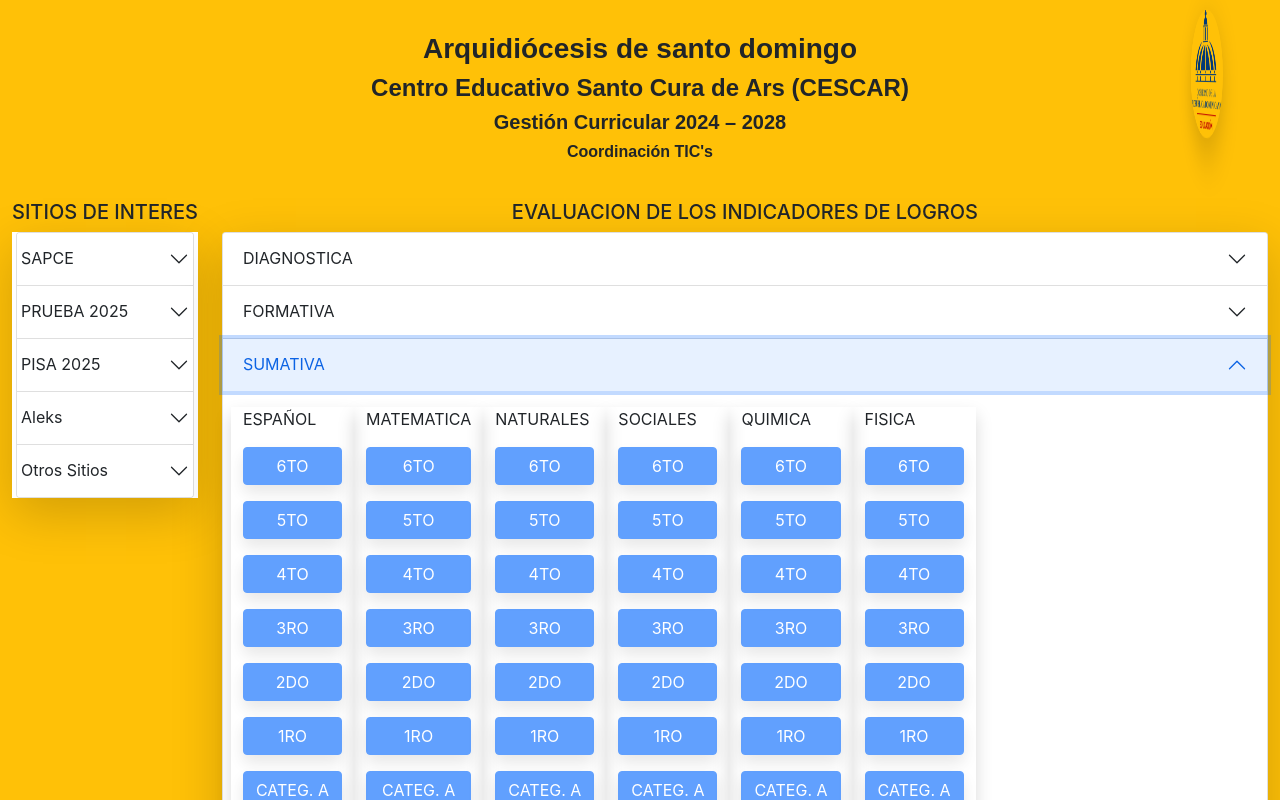
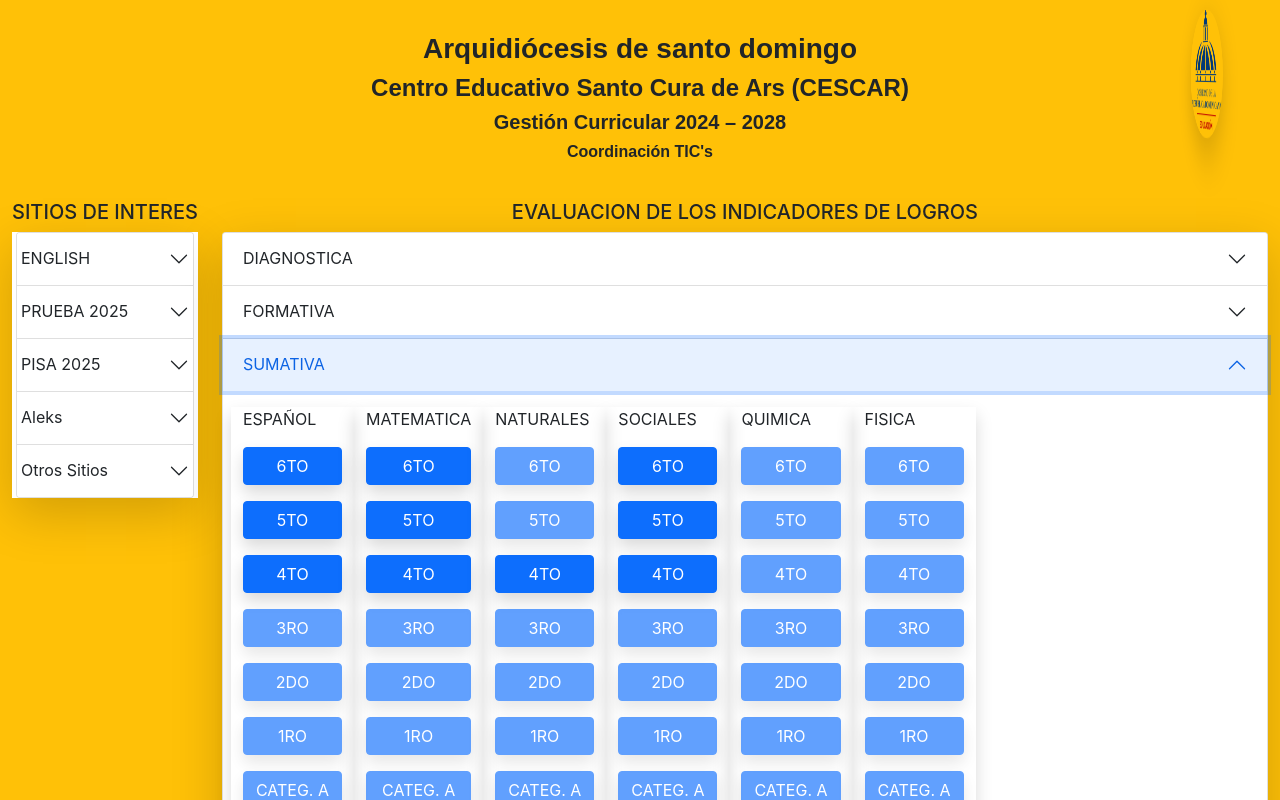
Before and after one commit to cescarsoporte/web, a React (Create React App) app: page / in a window 1280 px wide. Both pictures are taken after a click on the tab "SUMATIVA". Shown: the top 800 px of the page. Built offline with nearby package versions, Linux system fonts and the light colour scheme.

Commit message:
Sumativa added raudy

```diff
--- a/src/components/Sitios.js
+++ b/src/components/Sitios.js
@@ -117,7 +117,7 @@ const pisaLinks = [
       <ul className="bg-white px-1 shadow-lg text-start">
         <li>
           <div id="accordion-2" className="accordion" role="tablist">
-			<AccordionItem id="1" title="SAPCE" links={sapceLinks} />
+			<AccordionItem id="1" title="ENGLISH" links={sapceLinks} />
 			<AccordionItem id="2" title="PRUEBA 2025" links={prueba2025Links} />
             <AccordionItem id="3" title="PISA 2025" links={pisaLinks} />
             <AccordionItem id="4" title="Aleks" links={aleksLinks} />
--- a/src/components/SumativaSec.js
+++ b/src/components/SumativaSec.js
@@ -6,9 +6,9 @@ const SumativaSec = () => {
                   <div className="col-1 col-sm-2 secundaria shadow w-auto">
                         <p>ESPAÑOL</p>
                         <ul className="list-unstyled">
-                            <li><a className="btn btn-primary disabled shadow w-100" href="#" target="_blank" title="EVALUACION SUMATIVA DE LENGUA ESPAÑOLA CENTRO EDUCATIVO SANTO CURA DE ARS">6TO</a></li><p />
-                            <li><a className="btn btn-primary disabled shadow w-100" href="#" target="_blank" title="EVALUACION SUMATIVA DE LENGUA ESPAÑOLA CENTRO EDUCATIVO SANTO CURA DE ARS">5TO</a></li><p />
-                            <li><a className="btn btn-primary disabled shadow w-100" href="#" target="_blank" title="EVALUACION SUMATIVA DE LENGUA ESPAÑOLA CENTRO EDUCATIVO SANTO CURA DE ARS">4TO</a></li><p />
+                            <li><a className="btn btn-primary shadow w-100" href="https://docs.google.com/forms/d/e/1FAIpQLSdQo-I8aByBqVNL4tdVja3oJsYUTZXC2byoTtNfJym7DZSy3w/viewform?usp=sharing" target="_blank" title="EVALUACION SUMATIVA DE LENGUA ESPAÑOLA CENTRO EDUCATIVO SANTO CURA DE ARS">6TO</a></li><p />
+                            <li><a className="btn btn-primary shadow w-100" href="https://docs.google.com/forms/d/e/1FAIpQLSezq57rdC7mdDuuY7AmqdXZ0YVvhE8OjeP3kpcfuo5w9DkwfA/viewform?usp=sharing" target="_blank" title="EVALUACION SUMATIVA DE LENGUA ESPAÑOLA CENTRO EDUCATIVO SANTO CURA DE ARS">5TO</a></li><p />
+                            <li><a className="btn btn-primary shadow w-100" href="https://docs.google.com/forms/d/e/1FAIpQLSeKc0g9zE6rg3v-9lzRm-7oUNzkHQuDL51DWJblUljey2vmqw/viewform?usp=sharing" target="_blank" title="EVALUACION SUMATIVA DE LENGUA ESPAÑOLA CENTRO EDUCATIVO SANTO CURA DE ARS">4TO</a></li><p />
                             <li><a className="btn btn-primary disabled shadow w-100" href="#" target="_blank" title="EVALUACION SUMATIVA DE LENGUA ESPAÑOLA CENTRO EDUCATIVO SANTO CURA DE ARS">3RO</a></li><p />
                             <li><a className="btn btn-primary disabled shadow w-100" href="#" target="_blank" title="EVALUACION SUMATIVA DE LENGUA ESPAÑOLA CENTRO EDUCATIVO SANTO CURA DE ARS">2DO</a></li><p />
                             <li><a className="btn btn-primary disabled shadow w-100" href="#" target="_blank" title="EVALUACION SUMATIVA DE LENGUA ESPAÑOLA CENTRO EDUCATIVO SANTO CURA DE ARS">1RO</a></li><p />
@@ -18,9 +18,9 @@ const SumativaSec = () => {
                     <div className="col-1 col-sm-2 secundaria shadow w-auto">
                         <p>MATEMATICA</p>
                         <ul className="list-unstyled">
-                            <li><a className="btn btn-primary disabled shadow w-100" href="#" target="_blank" title="EVALUACION SUMATIVA DE MATEMATICA-CENTRO EDUCATIVO SANTO CURA DE ARS">6TO</a></li><p />
-                            <li><a className="btn btn-primary disabled shadow w-100" href="#" target="_blank" title="EVALUACION SUMATIVA DE MATEMATICA-CENTRO EDUCATIVO SANTO CURA DE ARS">5TO</a></li><p />
-                            <li><a className="btn btn-primary disabled shadow w-100" href="#" target="_blank" title="EVALUACION SUMATIVA DE MATEMATICA-CENTRO EDUCATIVO SANTO CURA DE ARS">4TO</a></li><p />
+                            <li><a className="btn btn-primary shadow w-100" href="https://docs.google.com/forms/d/e/1FAIpQLSeHmYwza4xXlUfSWcUeRkU1afm-Mu94OiVfCOrfZqW_P7hmgg/viewform?usp=sharing" target="_blank" title="EVALUACION SUMATIVA DE MATEMATICA-CENTRO EDUCATIVO SANTO CURA DE ARS">6TO</a></li><p />
+                            <li><a className="btn btn-primary shadow w-100" href="https://docs.google.com/forms/d/e/1FAIpQLSfZv8Ke_D6NPz5Jkr0bCDbn3aX7UAMjGkdyGqCe1bx8VYhKlA/viewform?usp=sharing" target="_blank" title="EVALUACION SUMATIVA DE MATEMATICA-CENTRO EDUCATIVO SANTO CURA DE ARS">5TO</a></li><p />
+                            <li><a className="btn btn-primary shadow w-100" href="https://docs.google.com/forms/d/e/1FAIpQLSfht9J_E4N6yEnaYqk6vJMnHPpXaJYjxQFAhDJEvIPPdMc1Gg/viewform?usp=sharing" target="_blank" title="EVALUACION SUMATIVA DE MATEMATICA-CENTRO EDUCATIVO SANTO CURA DE ARS">4TO</a></li><p />
                             <li><a className="btn btn-primary disabled shadow w-100" href="#" target="_blank" title="EVALUACION SUMATIVA DE MATEMATICA-CENTRO EDUCATIVO SANTO CURA DE ARS">3RO</a></li><p />
                             <li><a className="btn btn-primary disabled shadow w-100" href="#" target="_blank" title="EVALUACION SUMATIVA DE MATEMATICA-CENTRO EDUCATIVO SANTO CURA DE ARS">2DO</a></li><p />
                             <li><a className="btn btn-primary disabled shadow w-100" href="#" target="_blank" title="EVALUACION SUMATIVA DE MATEMATICA-CENTRO EDUCATIVO SANTO CURA DE ARS">1RO</a></li><p />
@@ -32,7 +32,7 @@ const SumativaSec = () => {
                         <ul className="list-unstyled">
                             <li><a className="btn btn-primary disabled shadow w-100" href="#" target="_blank" title="EVALUACION SUMATIVA DE CIENCIAS NATURALES-CENTRO EDUCATIVO SANTO CURA DE ARS">6TO</a></li><p />
                             <li><a className="btn btn-primary disabled shadow w-100" href="#" target="_blank" title="EVALUACION SUMATIVA DE CIENCIAS NATURALES-CENTRO EDUCATIVO SANTO CURA DE ARS">5TO</a></li><p />
-                            <li><a className="btn btn-primary disabled shadow w-100" href="#" target="_blank" title="EVALUACION SUMATIVA DE CIENCIAS NATURALES-CENTRO EDUCATIVO SANTO CURA DE ARS">4TO</a></li><p />
+                            <li><a className="btn btn-primary shadow w-100" href="https://docs.google.com/forms/d/e/1FAIpQLScuh_hcmWXloM8dvrRDS6DQCzaVU--dcHYX18zfnS8xb-X32A/viewform?usp=sharing" target="_blank" title="EVALUACION SUMATIVA DE CIENCIAS NATURALES-CENTRO EDUCATIVO SANTO CURA DE ARS">4TO</a></li><p />
                             <li><a className="btn btn-primary disabled shadow w-100" href="#" target="_blank" title="EVALUACION SUMATIVA DE CIENCIAS NATURALES-CENTRO EDUCATIVO SANTO CURA DE ARS">3RO</a></li><p />
                             <li><a className="btn btn-primary disabled shadow w-100" href="#" target="_blank" title="EVALUACION SUMATIVA DE CIENCIAS NATURALES-CENTRO EDUCATIVO SANTO CURA DE ARS">2DO</a></li><p />
                             <li><a className="btn btn-primary disabled shadow w-100" href="#" target="_blank" title="EVALUACION SUMATIVA DE CIENCIAS NATURALES-CENTRO EDUCATIVO SANTO CURA DE ARS">1RO</a></li><p />
@@ -42,9 +42,9 @@ const SumativaSec = () => {
                     <div className="col-1 col-sm-2 secundaria shadow w-auto">
                         <p>SOCIALES</p>
                         <ul className="list-unstyled">
-                            <li><a className="btn btn-primary disabled shadow w-100" href="#" target="_blank" title="EVALUACION SUMATIVA DE CIENCIAS SOCIALES-CENTRO EDUCATIVO SANTO CURA DE ARS">6TO</a></li><p />
-                            <li><a className="btn btn-primary disabled shadow w-100" href="#" target="_blank" title="EVALUACION SUMATIVA DE CIENCIAS SOCIALES-CENTRO EDUCATIVO SANTO CURA DE ARS">5TO</a></li><p />
-                            <li><a className="btn btn-primary disabled shadow w-100" href="#" target="_blank" title="EVALUACION SUMATIVA DE CIENCIAS SOCIALES-CENTRO EDUCATIVO SANTO CURA DE ARS">4TO</a></li><p />
+                            <li><a className="btn btn-primary shadow w-100" href="https://docs.google.com/forms/d/e/1FAIpQLSf_MyRkY-cd9zL9EVchtKfrIqCtkSl0qq0FC9WvQESyCcnSGw/viewform?usp=sharing" target="_blank" title="EVALUACION SUMATIVA DE CIENCIAS SOCIALES-CENTRO EDUCATIVO SANTO CURA DE ARS">6TO</a></li><p />
+                            <li><a className="btn btn-primary shadow w-100" href="https://docs.google.com/forms/d/e/1FAIpQLSdo68kES7VKiJke5ySDfNJml7BbgTNrTOVfHJAmfwuflug-xw/viewform?usp=sharing" target="_blank" title="EVALUACION SUMATIVA DE CIENCIAS SOCIALES-CENTRO EDUCATIVO SANTO CURA DE ARS">5TO</a></li><p />
+                            <li><a className="btn btn-primary shadow w-100" href="https://docs.google.com/forms/d/e/1FAIpQLSf7W_k6RU-EMnsD8ylYHS5ww_iu1AHnnYKQ4AO6KaB43UUtwQ/viewform?usp=sharing" target="_blank" title="EVALUACION SUMATIVA DE CIENCIAS SOCIALES-CENTRO EDUCATIVO SANTO CURA DE ARS">4TO</a></li><p />
                             <li><a className="btn btn-primary disabled shadow w-100" href="#" target="_blank" title="EVALUACION SUMATIVA DE CIENCIAS SOCIALES-CENTRO EDUCATIVO SANTO CURA DE ARS">3RO</a></li><p />
                             <li><a className="btn btn-primary disabled shadow w-100" href="#" target="_blank" title="EVALUACION SUMATIVA DE CIENCIAS SOCIALES-CENTRO EDUCATIVO SANTO CURA DE ARS">2DO</a></li><p />
                             <li><a className="btn btn-primary disabled shadow w-100" href="#" target="_blank" title="EVALUACION SUMATIVA DE CIENCIAS SOCIALES-CENTRO EDUCATIVO SANTO CURA DE ARS">1RO</a></li><p />
```
